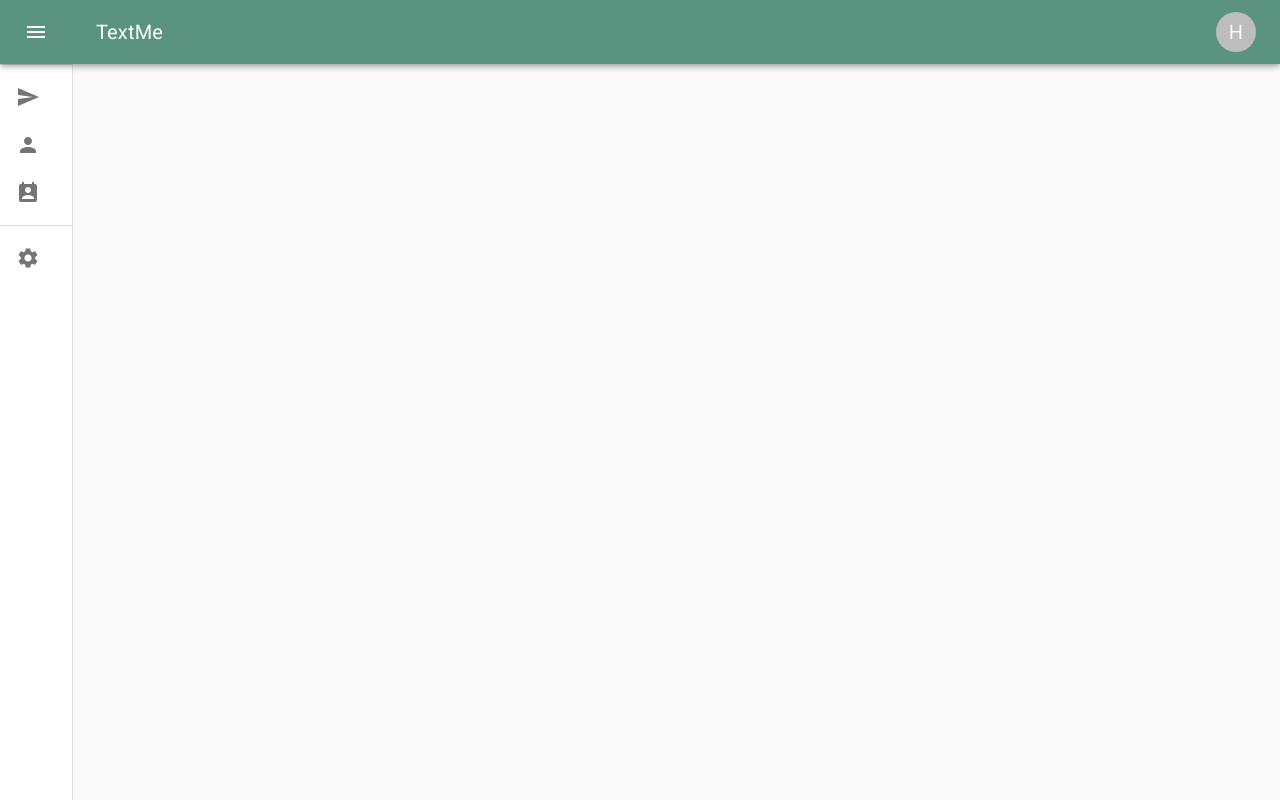
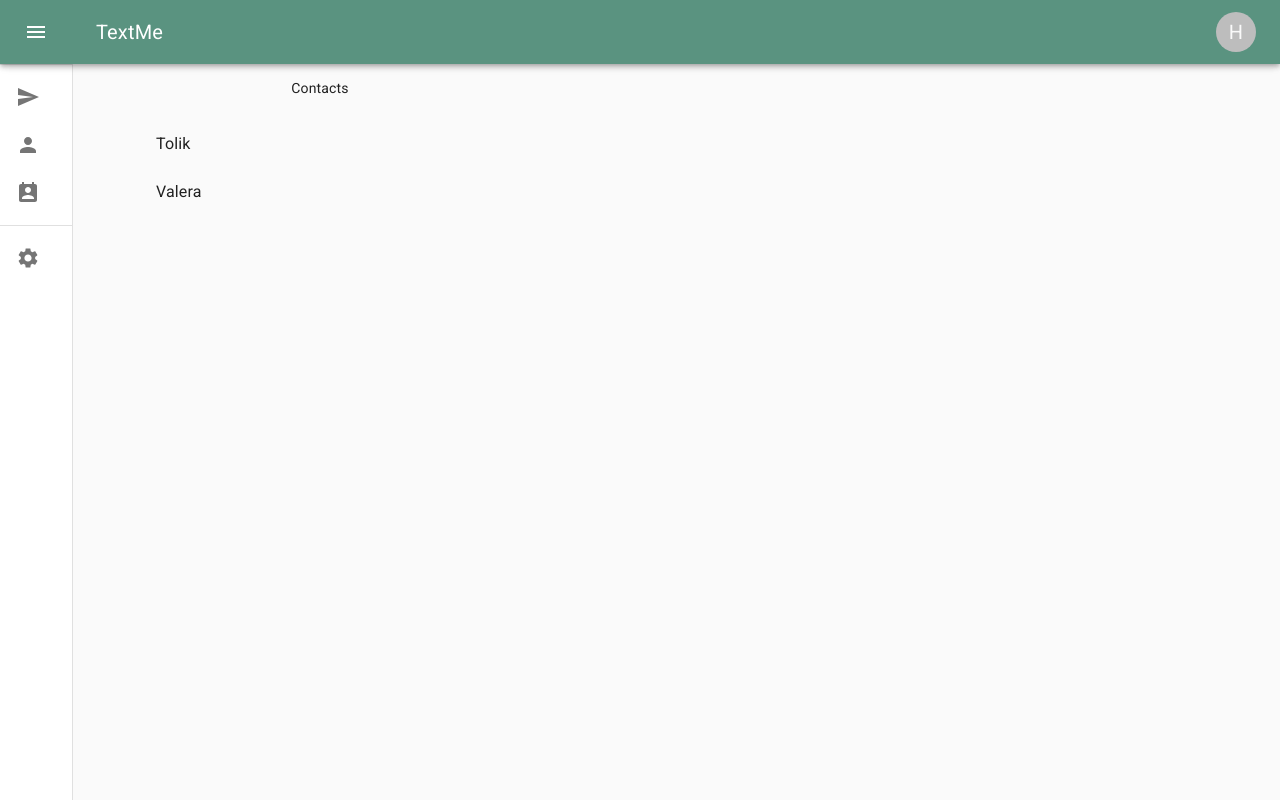
Before and after one commit to AlexBychkov/textme, a React (Create React App) app: page /contactList in a window 1280 px wide. Built offline with nearby package versions, Linux system fonts and the light colour scheme.

Commit message:
change contactList

```diff
--- a/public/index.html
+++ b/public/index.html
@@ -24,7 +24,7 @@
       work correctly both with client-side routing and a non-root public URL.
       Learn how to configure a non-root public URL by running `npm run build`.
     -->
-    <title>textme</title>
+    <title>TextMe</title>
   </head>
   <body>
     <noscript>You need to enable JavaScript to run this app.</noscript>
--- a/src/components/header/listMenu/ListMenu.js
+++ b/src/components/header/listMenu/ListMenu.js
@@ -17,7 +17,7 @@ export function FirstListMenu() {
         icon: <PersonIcon />},
 
         {text:'Contact',
-        path: '/contact',
+        path: '/contactList',
         icon: <PermContactCalendarIcon />},
     ]
 
--- a/src/pages/contactList/ContactList.js
+++ b/src/pages/contactList/ContactList.js
@@ -1,3 +1,4 @@
+import { List, ListItem, ListItemText, TextField } from '@material-ui/core';
 import React, { Component } from 'react';
 
 
@@ -38,14 +39,22 @@ class ContactList extends Component {
     render() {
         const { contacts } = this.state;
         return (
-            <div className="contact-list">
-                {
-                    contacts.length > 0 && contacts.map(item => {
-
-                        if (item.id > 1) return <div>{item.id}</div>;
-
+            <div className="contact-list" style={{width: '100%',
+            maxWidth: 360,marginLeft: '140px'}}>
+                {/*contacts.length > 0 && contacts.map(item => {
+                        if (item.id > 1) return <div key={item}>{item.id}</div>;
                     })
-                }
+                 */}
+                <p>Contacts</p>
+                <List>
+                    {contacts.length > 0 && contacts.map(item => {
+                        return (
+                            <ListItem key={item.id} button>
+                                <ListItemText>{item.name}</ListItemText>
+                            </ListItem>
+                        )
+                    })
+                    } </List>
             </div>
         );
     }
--- a/src/pages/home/Home.js
+++ b/src/pages/home/Home.js
@@ -18,10 +18,8 @@ export default class Home extends React.Component {
         <Switch>
           <Route path='/dialog' component={Dialog} />
           <Route path='/contact' component={Contact} />
-        <Route path='/contact-list' component={ContactList} />
+          <Route path='/contactList' component={ContactList} />
 
-        <Route component={'NotFoundPage'} />
-        <Route path="/404" component={'NotFoundPage'} />
         </Switch>
         </>
       );
```
